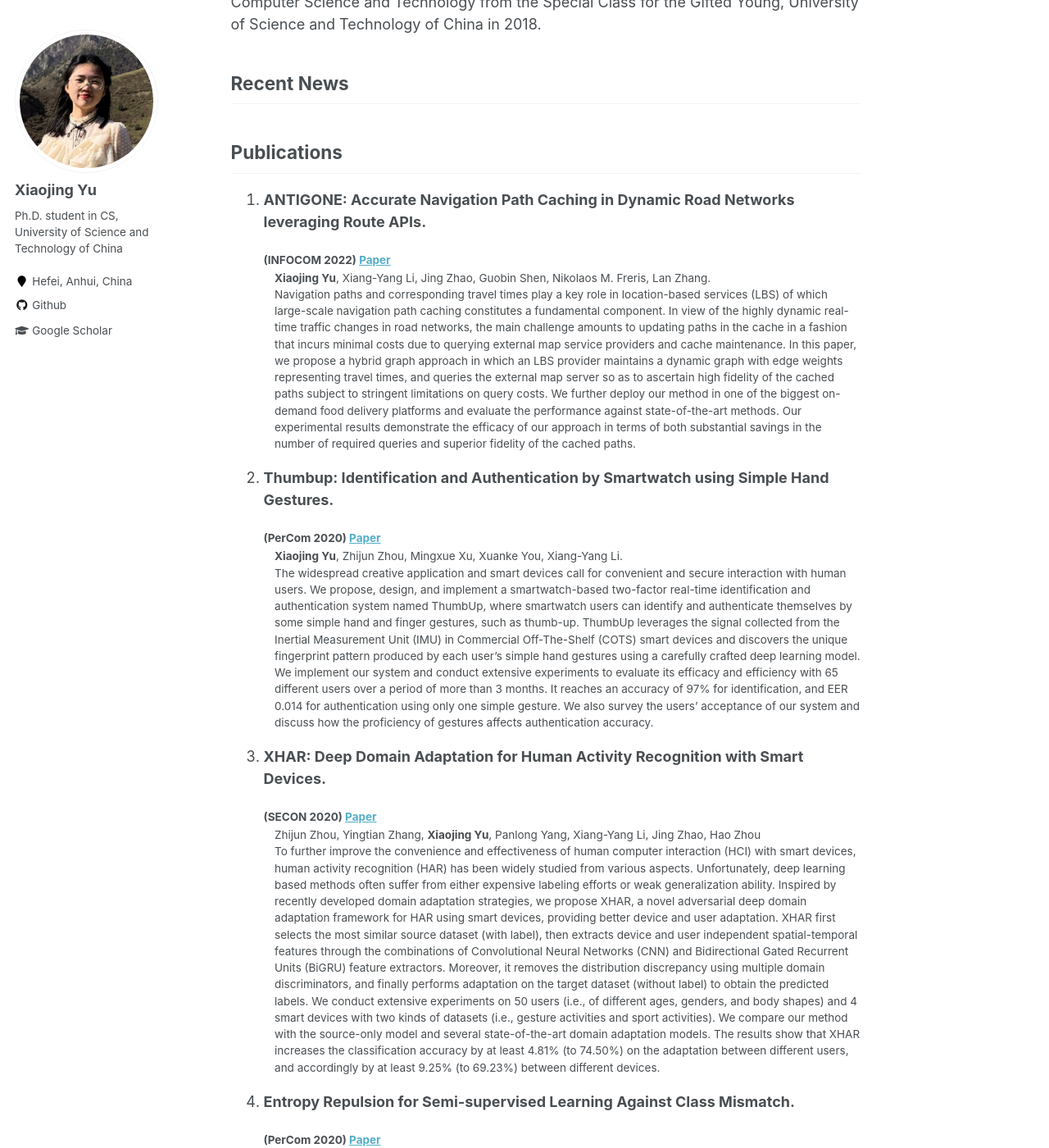
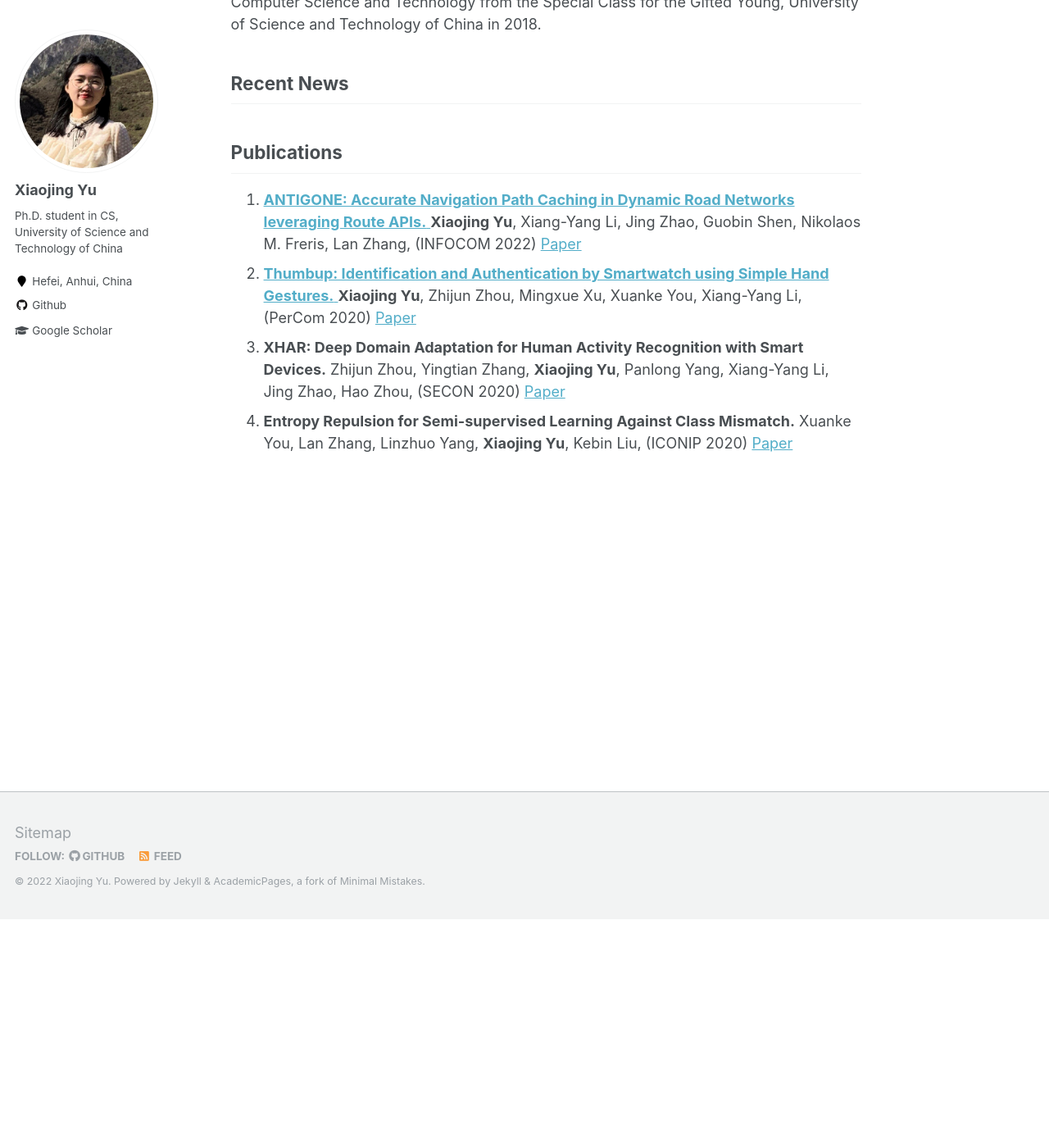
Before and after one commit to blairjing/blairjing.github.io, a Jekyll site: the page built from _pages/about.md, in a window 1280 px wide and 1400 px high, scrolled down 279 px. Shown: the whole window at 82% size. Built offline with Jekyll 4.4.1, drawn with Linux system fonts in a browser that asks for light colours; some of the changed text lies outside the part shown.

Commit message:
Update about.md

```diff
--- a/_pages/about.md
+++ b/_pages/about.md
@@ -19,19 +19,9 @@ Recent News
 
 Publications
 ------
-1. **ANTIGONE: Accurate Navigation Path Caching in Dynamic Road Networks leveraging Route APIs.**
-<small> (INFOCOM 2022) [Paper](https://ieeexplore.ieee.org/abstract/document/9796817) </small>
-: **Xiaojing Yu**, Xiang-Yang Li, Jing Zhao, Guobin Shen, Nikolaos M. Freris, Lan Zhang.
-: Navigation paths and corresponding travel times play a key role in location-based services (LBS) of which large-scale navigation path caching constitutes a fundamental component. In view of the highly dynamic real-time traffic changes in road networks, the main challenge amounts to updating paths in the cache in a fashion that incurs minimal costs due to querying external map service providers and cache maintenance. In this paper, we propose a hybrid graph approach in which an LBS provider maintains a dynamic graph with edge weights representing travel times, and queries the external map server so as to ascertain high fidelity of the cached paths subject to stringent limitations on query costs. We further deploy our method in one of the biggest on-demand food delivery platforms and evaluate the performance against state-of-the-art methods. Our experimental results demonstrate the efficacy of our approach in terms of both substantial savings in the number of required queries and superior fidelity of the cached paths.
-2. **Thumbup: Identification and Authentication by Smartwatch using Simple Hand Gestures.**
-<small> (PerCom 2020) [Paper](https://www.computer.org/csdl/proceedings-article/percom/2020/09127367/1l3yJSxjyqQ) </small>
-:  **Xiaojing Yu**, Zhijun Zhou, Mingxue Xu, Xuanke You, Xiang-Yang Li.
-: The widespread creative application and smart devices call for convenient and secure interaction with human users. We propose, design, and implement a smartwatch-based two-factor real-time identification and authentication system named ThumbUp, where smartwatch users can identify and authenticate themselves by some simple hand and finger gestures, such as thumb-up. ThumbUp leverages the signal collected from the Inertial Measurement Unit (IMU) in Commercial Off-The-Shelf (COTS) smart devices and discovers the unique fingerprint pattern produced by each user’s simple hand gestures using a carefully crafted deep learning model. We implement our system and conduct extensive experiments to evaluate its efficacy and efficiency with 65 different users over a period of more than 3 months. It reaches an accuracy of 97% for identification, and EER 0.014 for authentication using only one simple gesture. We also survey the users’ acceptance of our system and discuss how the proficiency of gestures affects authentication accuracy.
-3. **XHAR: Deep Domain Adaptation for Human Activity Recognition with Smart Devices.**
-<small> (SECON 2020) [Paper](https://ieeexplore.ieee.org/abstract/document/9158431) </small>
-:  Zhijun Zhou, Yingtian Zhang, **Xiaojing Yu**, Panlong Yang, Xiang-Yang Li, Jing Zhao, Hao Zhou
-: To further improve the convenience and effectiveness of human computer interaction (HCI) with smart devices, human activity recognition (HAR) has been widely studied from various aspects. Unfortunately, deep learning based methods often suffer from either expensive labeling efforts or weak generalization ability. Inspired by recently developed domain adaptation strategies, we propose XHAR, a novel adversarial deep domain adaptation framework for HAR using smart devices, providing better device and user adaptation. XHAR first selects the most similar source dataset (with label), then extracts device and user independent spatial-temporal features through the combinations of Convolutional Neural Networks (CNN) and Bidirectional Gated Recurrent Units (BiGRU) feature extractors. Moreover, it removes the distribution discrepancy using multiple domain discriminators, and finally performs adaptation on the target dataset (without label) to obtain the predicted labels. We conduct extensive experiments on 50 users (i.e., of different ages, genders, and body shapes) and 4 smart devices with two kinds of datasets (i.e., gesture activities and sport activities). We compare our method with the source-only model and several state-of-the-art domain adaptation models. The results show that XHAR increases the classification accuracy by at least 4.81% (to 74.50%) on the adaptation between different users, and accordingly by at least 9.25% (to 69.23%) between different devices.
-4. **Entropy Repulsion for Semi-supervised Learning Against Class Mismatch.**
-<small> (PerCom 2020) [Paper](https://ieeexplore.ieee.org/abstract/document/9158431) </small>
-:  Xuanke You, Lan Zhang, Linzhuo Yang, **Xiaojing Yu**, Kebin Liu
-: A series of semi-supervised learning (SSL) algorithms have been proposed to alleviate the need for labeled data by leveraging large amounts of unlabeled data. Those algorithms have achieved good performance on standard benchmark datasets, however, their performance can degrade drastically when there exists a class mismatch between the labeled and unlabeled data, which is common in practice. In this work, we propose a new technique, entropy repulsion for mismatch (ERCM), to improve SSL against a class mismatch situation. Specifically, we design an entropy repulsion loss and a batch annealing and reloading mechanism, which work together to prevent potentially mismatched unlabeled data from participating in the early training stages as well as facilitate the minimization of the unsupervised loss term of traditional SSL algorithms. ERCM can be adopted to enhance existing SSL algorithms with minor extra computation cost and no change to their network structures. Our extensive experiments demonstrate that ERCM can significantly improve the performance of state-of-the-art SSL algorithms, namely Mean Teacher, Virtual Adversarial Training (VAT) and Mixmatch in various class-mismatch cases.
+1. [**ANTIGONE: Accurate Navigation Path Caching in Dynamic Road Networks leveraging Route APIs.** ](/publications/ANTIGONE Accurate Navigation Path Caching in Dynamic Road Networks leveraging Route APIs)
+**Xiaojing Yu**, Xiang-Yang Li, Jing Zhao, Guobin Shen, Nikolaos M. Freris, Lan Zhang, (INFOCOM 2022) [Paper](https://ieeexplore.ieee.org/abstract/document/9796817)
+2. [**Thumbup: Identification and Authentication by Smartwatch using Simple Hand Gestures.** ](/publication/Thumbup Identification and Authentication by Smartwatch using Simple Hand Gestures)
+ **Xiaojing Yu**, Zhijun Zhou, Mingxue Xu, Xuanke You, Xiang-Yang Li, (PerCom 2020) [Paper](https://www.computer.org/csdl/proceedings-article/percom/2020/09127367/1l3yJSxjyqQ)
+3. **XHAR: Deep Domain Adaptation for Human Activity Recognition with Smart Devices.**  Zhijun Zhou, Yingtian Zhang, **Xiaojing Yu**, Panlong Yang, Xiang-Yang Li, Jing Zhao, Hao Zhou, (SECON 2020) [Paper](https://ieeexplore.ieee.org/abstract/document/9158431)
+4. **Entropy Repulsion for Semi-supervised Learning Against Class Mismatch.**  Xuanke You, Lan Zhang, Linzhuo Yang, **Xiaojing Yu**, Kebin Liu, (ICONIP 2020) [Paper](https://ieeexplore.ieee.org/abstract/document/9158431)
```
